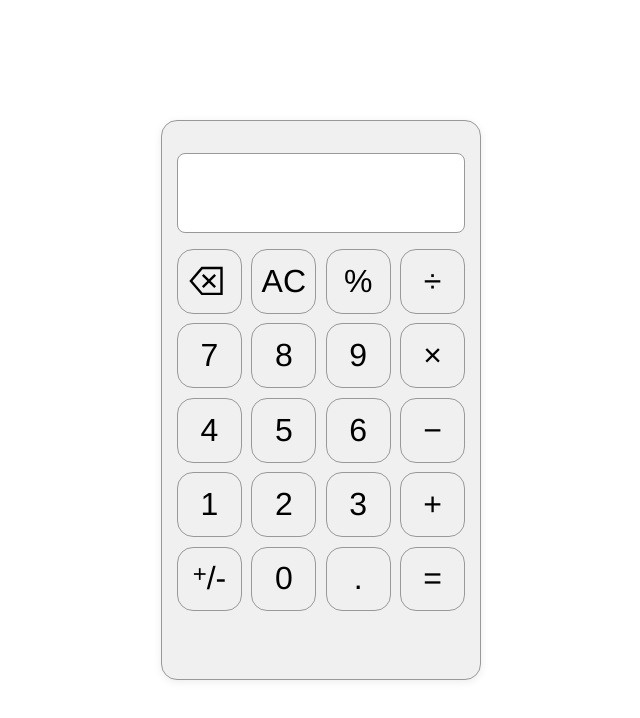
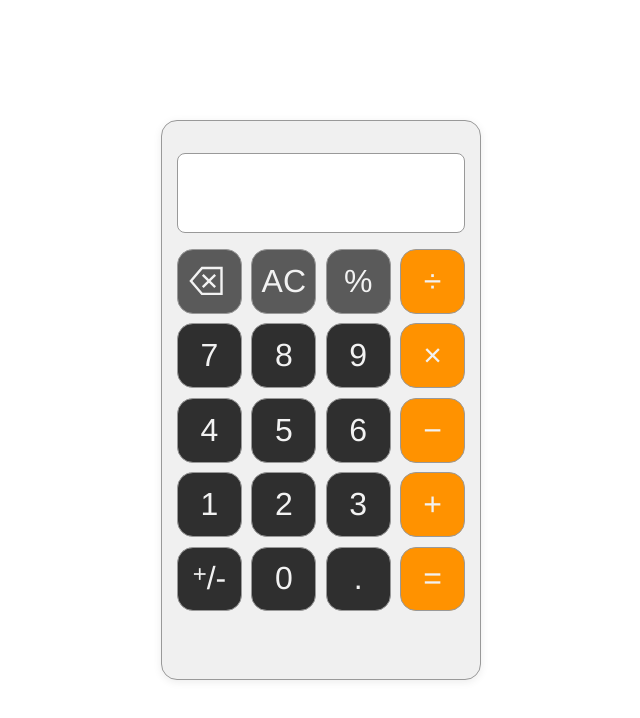
Before and after one commit to codewithprogers/calculator, a plain HTML site: page index.html in a window 1280 px wide. Shown: the whole page, without its empty margins (319-959 px from the left). Drawn offline with Linux system fonts and the light colour scheme.

Commit message:
style: add button and text colors

```diff
--- a/index.html
+++ b/index.html
@@ -8,34 +8,36 @@
 </head>
 <body>
   <div id="container">
-    <div class="calcScreen"></div>
+    <div class="calcScreen">
+      <div class="display"></div>
+    </div>
 
     <div id="keyPad">
-      <div class="button undo">
+      <div class="button undo action">
         <svg class="undoIcon" viewBox="0 0 24 24">
           <path fill="currentColor" d="M12.92,12l2.92,2.92-.92.92-2.92-2.92-2.92,2.92-.92-.92,2.92-2.92-2.92-2.92.92-.92,2.92,2.92,2.92-2.92.92.92-2.92,2.92Z"/>
           <path fill="currentColor" d="M19.49,19.71H7.88L1.27,12l6.62-7.71h11.61v15.42ZM8.48,18.41h9.71V5.59h-9.71l-5.5,6.41,5.5,6.41Z"/>
         </svg>
       </div>
-      <div class="button text">AC</div>
-      <div class="button text">%</div>
-      <div class="button text">&divide;</div>
-      <div class="button text">7</div>
-      <div class="button text">8</div>
-      <div class="button text">9</div>
-      <div class="button text">&times;</div>
-      <div class="button text">4</div>
-      <div class="button text">5</div>
-      <div class="button text">6</div>
-      <div class="button text">&minus;</div>
-      <div class="button text">1</div>
-      <div class="button text">2</div>
-      <div class="button text">3</div>
-      <div class="button text">&plus;</div>
-      <div class="button text"><span class="plus">+</span>/<span class="minus">-</span></div>
-      <div class="button text">0</div>
-      <div class="button text">.</div>
-      <div class="button text">=</div>
+      <div class="button text action">AC</div>
+      <div class="button text action">%</div>
+      <div class="button text operator">&divide;</div>
+      <div class="button text number">7</div>
+      <div class="button text number">8</div>
+      <div class="button text number">9</div>
+      <div class="button text operator">&times;</div>
+      <div class="button text number">4</div>
+      <div class="button text number">5</div>
+      <div class="button text number">6</div>
+      <div class="button text operator">&minus;</div>
+      <div class="button text number">1</div>
+      <div class="button text number">2</div>
+      <div class="button text number">3</div>
+      <div class="button text operator">&plus;</div>
+      <div class="button text notation"><span class="plus">+</span>/<span class="minus">-</span></div>
+      <div class="button text number">0</div>
+      <div class="button text notation">.</div>
+      <div class="button text operator">=</div>
     </div>
 
   </div>
--- a/styles.css
+++ b/styles.css
@@ -53,9 +53,22 @@ body {
   aspect-ratio: 1;
 }
 
+.button.action {
+  background-color: #5a5a5a;
+}
+
+.button.operator {
+  background-color: #ff9200;
+}
+
+.button.number, .notation {
+  background-color: #2f2f2f;
+}
+
 .text {
   font-size: 2rem;
   font-family: "Helvetica Neue", sans-serif;
+  color: #f2f2f2;
 }
 
 .plus, .minus {
@@ -78,4 +91,5 @@ body {
   width: 70%;
   height: 70%;
   display: block;
+  color: #f2f2f2;
 }
```
